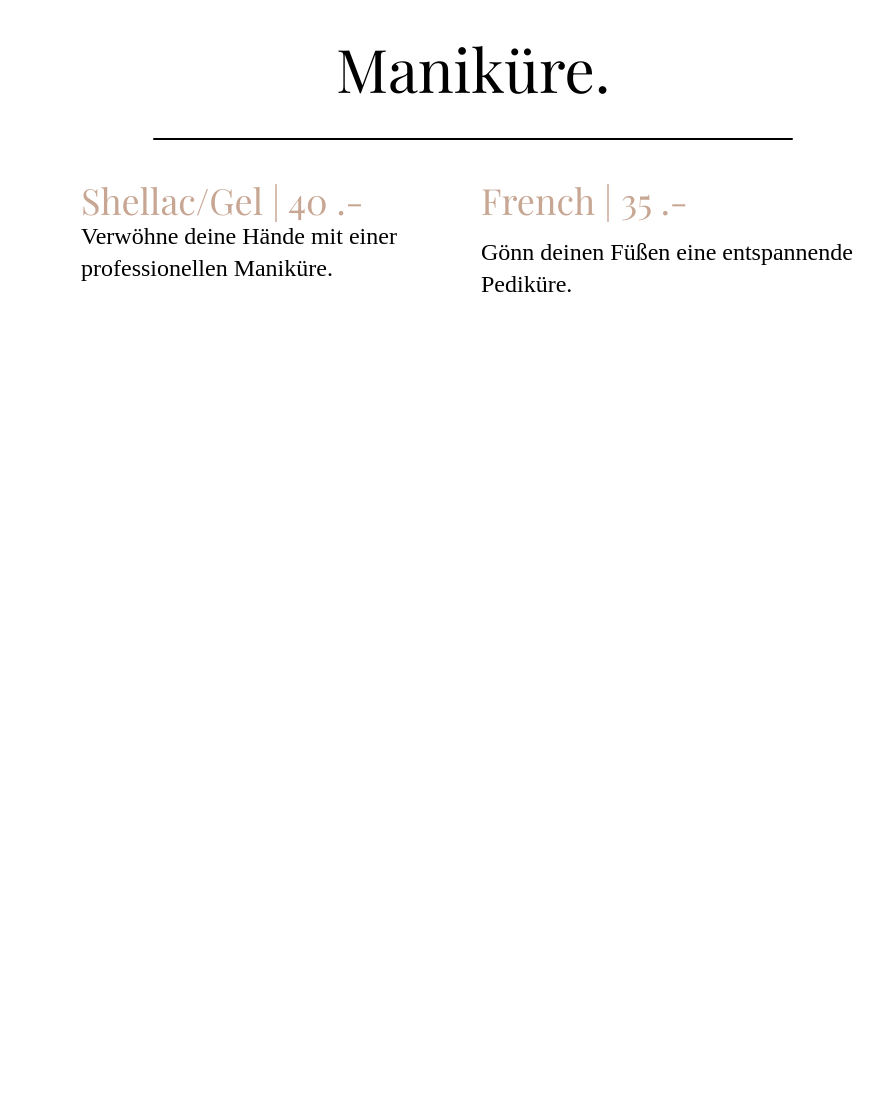
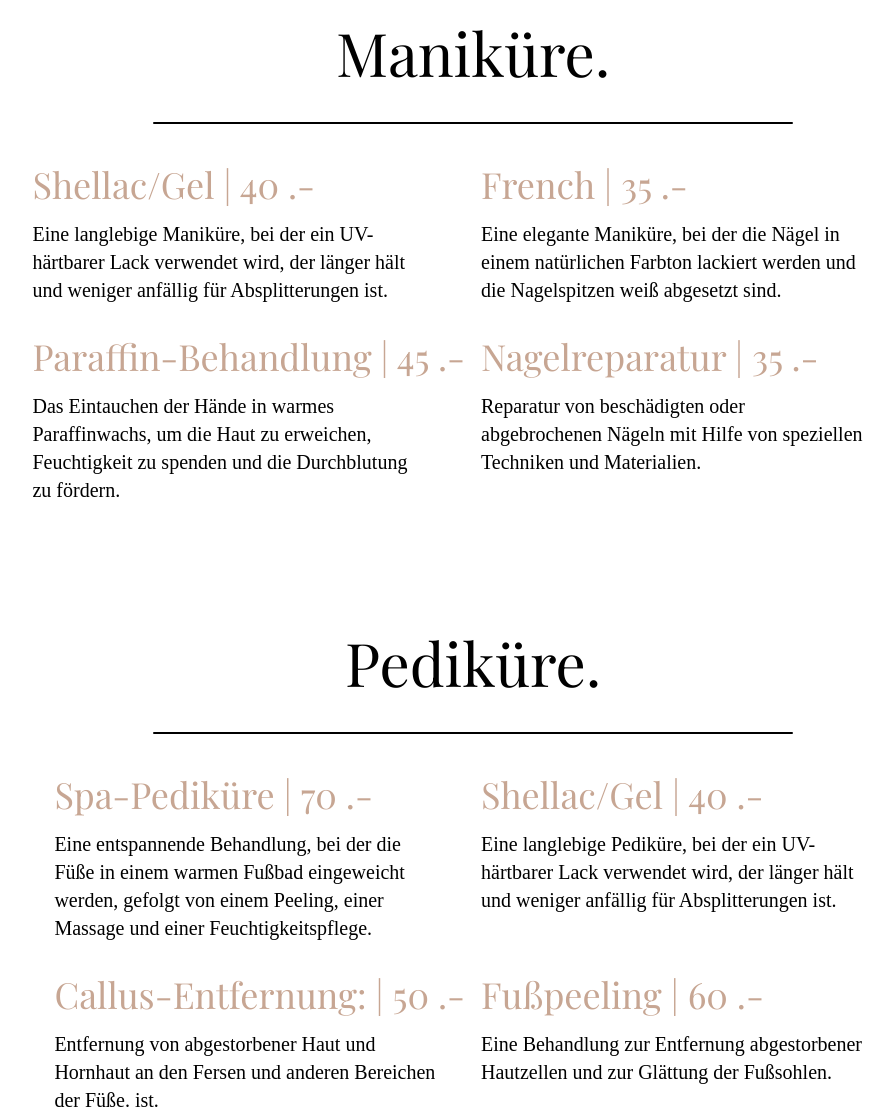
Before and after one commit to CameronWeijmer/Nail-Works, a website: page pricing.html in a window 1280 px wide. Shown: the part 1242-2356 px from the top of the page, without its empty margins (167-1060 px from the left). Before the commit the page ends 1542 px from the top, so only its background shows below. Drawn offline with nearby package versions, Linux system fonts and the light colour scheme; a web font is replaced by a local one.

Commit message:
feat: adjusted pricing page

```diff
--- a/pricing.html
+++ b/pricing.html
@@ -104,7 +104,7 @@
             </div>
             <div>
                 <div class="flex justify-center" data-aos="fade" data-aos-duration="1000">
-                    <p class="font-secondary text-2xl my-4">Erlebe die ultimative Verwöhnung für Hände und Füße
+                    <p class="font-secondary text-2xl pt-4">Erlebe die ultimative Verwöhnung für Hände und Füße
                         in
                         einem
                         Paket.
@@ -119,17 +119,66 @@
                 <div class="grid grid-cols-1 md:grid-cols-2 gap-4">
                     <div>
                         <h2 class="font-primary text-beige text-4xl">Shellac/Gel | 40 .-</h2>
-                        <p class="font-secondary text-2xl max-w-sm">Verwöhne deine Hände mit einer professionellen
-                            Maniküre.
+                        <p class="font-secondary text-xl max-w-sm pt-4">Eine langlebige Maniküre, bei der ein
+                            UV-härtbarer Lack verwendet wird, der länger hält und weniger anfällig für Absplitterungen
+                            ist.
                         </p>
                     </div>
-                    <div class="grid grid-cols-1 gap-4">
+                    <div>
                         <h2 class="font-primary text-4xl text-beige">French | 35 .-</h2>
-                        <p class="font-secondary text-2xl max-w-sm"> Gönn deinen Füßen eine entspannende Pediküre.
+                        <p class="font-secondary text-xl max-w-sm pt-4"> Eine elegante Maniküre, bei der die Nägel in
+                            einem natürlichen Farbton lackiert werden und die Nagelspitzen weiß abgesetzt sind.
+                        </p>
+                    </div>
+                    <div class="pt-4">
+                        <h2 class="font-primary text-4xl text-beige">Paraffin-Behandlung | 45 .-</h2>
+                        <p class="font-secondary text-xl max-w-sm pt-4"> Das Eintauchen der Hände in warmes
+                            Paraffinwachs, um die Haut zu erweichen, Feuchtigkeit zu spenden und die Durchblutung zu
+                            fördern.
+                        </p>
+                    </div>
+                    <div class="pt-4">
+                        <h2 class="font-primary text-4xl text-beige">Nagelreparatur | 35 .-</h2>
+                        <p class="font-secondary text-xl max-w-sm pt-4"> Reparatur von beschädigten oder abgebrochenen
+                            Nägeln mit Hilfe von speziellen Techniken und Materialien.
                         </p>
                     </div>
                 </div>
-
+            </div>
+            <div class="flex justify-center pt-32" data-aos="fade" data-aos-duration="1500">
+                <h2 class="font-primary text-6xl">Pediküre.</h2>
+            </div>
+            <hr class="w-1/2 h-0.5 mx-auto my-4 bg-black border-0 rounded md:my-10">
+            <div class="flex justify-center">
+                <div class="grid grid-cols-1 md:grid-cols-2 gap-4">
+                    <div>
+                        <h2 class="font-primary text-beige text-4xl">Spa-Pediküre | 70 .-</h2>
+                        <p class="font-secondary text-xl max-w-sm pt-4">Eine entspannende Behandlung, bei der die Füße
+                            in einem warmen Fußbad eingeweicht werden, gefolgt von einem Peeling, einer Massage und
+                            einer Feuchtigkeitspflege.
+                        </p>
+                    </div>
+                    <div>
+                        <h2 class="font-primary text-4xl text-beige">Shellac/Gel | 40 .-</h2>
+                        <p class="font-secondary text-xl max-w-sm pt-4"> Eine langlebige Pediküre, bei der ein
+                            UV-härtbarer Lack verwendet wird, der länger hält und weniger anfällig für Absplitterungen
+                            ist.
+                        </p>
+                    </div>
+                    <div class="pt-4">
+                        <h2 class="font-primary text-4xl text-beige">Callus-Entfernung: | 50 .-</h2>
+                        <p class="font-secondary text-xl max-w-sm pt-4"> Entfernung von abgestorbener Haut und Hornhaut
+                            an den Fersen und anderen Bereichen der Füße.
+                            ist.
+                        </p>
+                    </div>
+                    <div class="pt-4">
+                        <h2 class="font-primary text-4xl text-beige">Fußpeeling | 60 .-</h2>
+                        <p class="font-secondary text-xl max-w-sm pt-4"> Eine Behandlung zur Entfernung abgestorbener
+                            Hautzellen und zur Glättung der Fußsohlen.
+                        </p>
+                    </div>
+                </div>
             </div>
         </section>
     </main>
```
Also changed, not shown: css/main.css.
